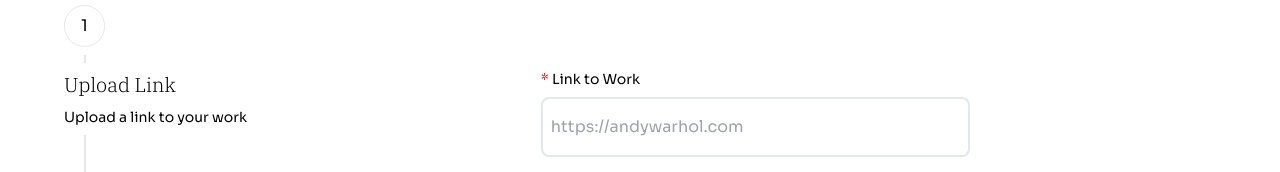
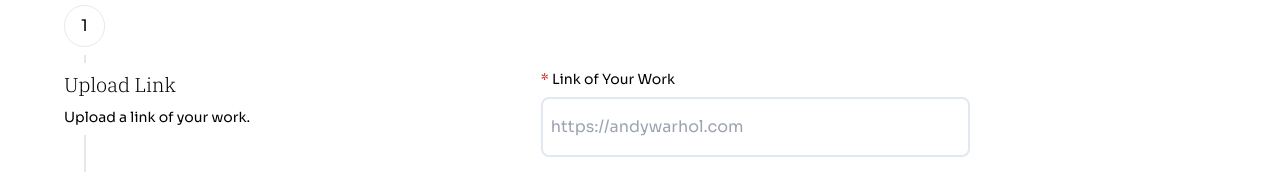
Before and after one commit to Oustro/portfoliwoah, a Next.js app: page /add in a window 1280 px wide. Shown: the part 219-391 px from the top of the page. Built offline with nearby package versions, Linux system fonts and the light colour scheme; no server answers; sample sign-in values are in the browser's storage.

Commit message:
update some sematics

```diff
--- a/components/special/add/flow.tsx
+++ b/components/special/add/flow.tsx
@@ -4,6 +4,7 @@ import { useState } from "react"
 
 import Link from "@/components/special/add/link"
 import Info from "@/components/special/add/info"
+import Preview from "@/components/special/add/preview"
 
 import { projectData } from "@/lib/types"
 
@@ -23,17 +24,17 @@ export default function Flow({ font, email }: { font: string, email: string }) {
   const steps = [
     {
       title: "Upload Link",
-      description: "Upload a link to your work",
+      description: "Upload a link of your work.",
       stepNumber: 1,
     },
     {
       title: "Add Information",
-      description: "Add information about your work",
+      description: "Add information about your work.",
       stepNumber: 2,
     },
     {
       title: "Preview and Submit",
-      description: "Preview your work and submit",
+      description: "Preview your work and submit.",
       stepNumber: 3,
     }
   ]
@@ -64,7 +65,7 @@ export default function Flow({ font, email }: { font: string, email: string }) {
           ) : step === 2 ? (
             <Info setStep={setStep} setPostInfo={setPostInfo} postInfo={postInfo} />
           ) : (
-            <Info setStep={setStep} setPostInfo={setPostInfo} postInfo={postInfo} />
+            <Preview setStep={setStep} setPostInfo={setPostInfo} postInfo={postInfo} />
           )}
         </div>
       </div>
--- a/components/special/add/link.tsx
+++ b/components/special/add/link.tsx
@@ -11,7 +11,7 @@ export default function Link({ setStep, setPostInfo, postInfo, getSS }: { setSte
   return (
     <form onSubmit={(e) => handleSubmit(e)} className="mt-12 sm:w-[50%] p-4 mx-auto">
       <div className="text-left text-sm pb-2">
-        <label><span className="text-red-600">*</span> Link to Work</label>
+        <label><span className="text-red-600">*</span> Link of Your Work</label>
       </div>
       <input
       className="w-full pl-2 py-4 rounded-lg border-2 border-slate-200 focus:outline-none focus:border-slate-300 transition"
--- /dev/null
+++ b/components/special/add/preview.tsx
@@ -0,0 +1,15 @@
+import { projectData } from "@/lib/types"
+
+export default function Preview({ setStep, setPostInfo, postInfo }: { setStep: Function, setPostInfo: Function, postInfo: projectData }) {
+
+  const handleSubmit = (e: React.FormEvent<HTMLFormElement>) => {
+    e.preventDefault()
+    setStep(2)
+  }
+
+  return (
+    <form onSubmit={(e) => handleSubmit(e)} className="mt-12 sm:w-[50%] p-4 mx-auto">
+      <button type="submit" className="w-full mt-4 p-4 rounded-lg bg-slate-200 hover:bg-slate-300 transition focus:outline-none">Post Work</button>
+    </form>
+  )
+}
```
